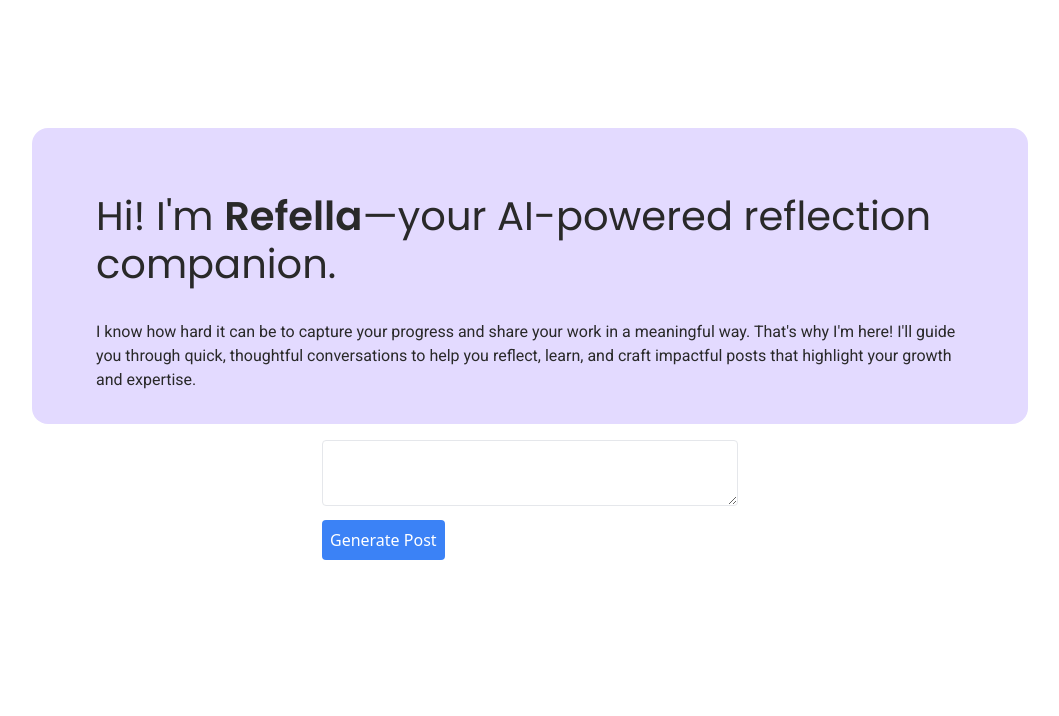
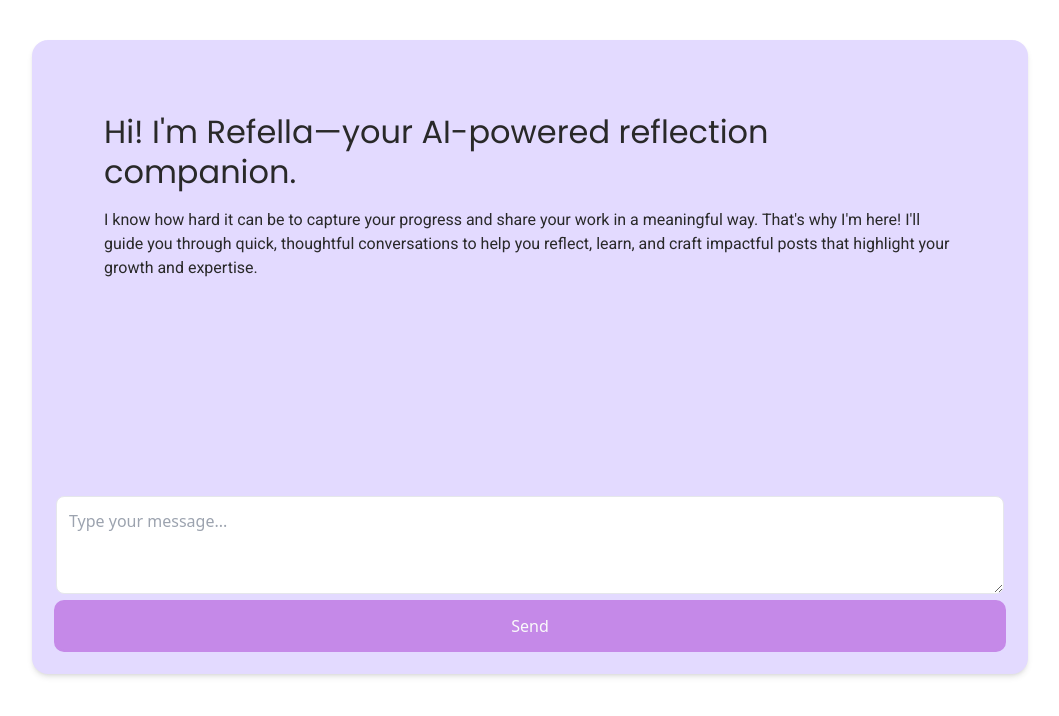
Before and after one commit to AnaDeCanha/refella, a Next.js app: page / in a window 1280 px wide. Shown: the top 716 px of the page, without its empty margins (110-1169 px from the left). Built offline with nearby package versions, Linux system fonts and the light colour scheme.

Commit message:
add chat simulation

```diff
--- a/app/components/Chatbox.tsx
+++ b/app/components/Chatbox.tsx
@@ -1,35 +1,124 @@
 "use client";
+import React, { useState } from "react";
 
-import { useState } from "react";
+const ChatBox: React.FC = () => {
+  const [conversation, setConversation] = useState<
+    { role: string; title: string; content: string }[]
+  >([
+    {
+      role: "ai",
+      title: "Welcome Message",
+      content:
+        "Hi! I'm Refella—your AI-powered reflection companion.\n\nI know how hard it can be to capture your progress and share your work in a meaningful way. That's why I'm here! I'll guide you through quick, thoughtful conversations to help you reflect, learn, and craft impactful posts that highlight your growth and expertise.",
+    },
+  ]);
+  const [lastMessage, setLastMessage] = useState<{
+    title: string;
+    content: string;
+  }>({
+    title: "Hi! I'm Refella—your AI-powered reflection companion.",
+    content:
+      "I know how hard it can be to capture your progress and share your work in a meaningful way. That's why I'm here! I'll guide you through quick, thoughtful conversations to help you reflect, learn, and craft impactful posts that highlight your growth and expertise.",
+  });
+  const [input, setInput] = useState("");
+  const [isLoading, setIsLoading] = useState(false);
+  const [error, setError] = useState("");
 
-const ChatBox = () => {
-  const [input, setInput] = useState("");
-  const [output, setOutput] = useState("");
+  // Mock AI response
+  const mockAIResponse = (userMessage: string) => {
+    if (userMessage.toLowerCase().includes("help")) {
+      return {
+        title: "Help Request",
+        content:
+          "Sure! Let's start by identifying your focus. What task or project would you like to reflect on?",
+      };
+    }
+    return {
+      title: "Follow-Up",
+      content: "Interesting! Can you elaborate on that?",
+    };
+  };
 
-  const handleSubmit = async () => {
-    const res = await fetch("/api/generatePost", {
-      method: "POST",
-      headers: { "Content-Type": "application/json" },
-      body: JSON.stringify({ prompt: input }),
-    });
-    const data = await res.json();
-    setOutput(data);
+  const handleSubmit = async (e: React.FormEvent) => {
+    e.preventDefault();
+
+    if (!input.trim()) {
+      setError("Message cannot be empty.");
+      return;
+    }
+
+    setError(""); // Clear error
+    setIsLoading(true);
+
+    // Add user message to the conversation history
+    const updatedConversation = [
+      ...conversation,
+      { role: "user", title: "User Input", content: input },
+    ];
+    setConversation(updatedConversation);
+
+    // Mock AI processing delay
+    setTimeout(() => {
+      const aiResponse = mockAIResponse(input);
+
+      // Add AI response to the conversation history
+      const finalConversation = [
+        ...updatedConversation,
+        { role: "ai", title: aiResponse.title, content: aiResponse.content },
+      ];
+
+      setConversation(finalConversation);
+
+      // Update only the last displayed message
+      setLastMessage(aiResponse);
+      setInput("");
+      setIsLoading(false);
+    }, 1000);
   };
 
   return (
-    <div className="p-4 max-w-md mx-auto">
+    <div className="bg-lightLila rounded-2xl shadow-md p-6 w-full max-w-[996px] mx-auto mt-10">
+      {/* Chat message */}
+      <div className="h-96 overflow-y-auto p-4">
+        <div className="p-8 rounded-2xl text-dark font-body text-body">
+          <h2 className="font-title text-subheadingMobile md:text-subheading text-dark mb-4">
+            {lastMessage.title}
+          </h2>
+          <p>{lastMessage.content}</p>
+        </div>
+        {isLoading && (
+          <div className="p-3 rounded-lg text-dark mt-4">Typing...</div>
+        )}
+      </div>
+
+      {/* Chat input */}
+      <form onSubmit={handleSubmit} className="flex flex-col mt-4">
+        <p
+          className={`text-red-500 mb-2 h-6 ${error ? "visible" : "invisible"}`}
+        >
+          {error}
+        </p>
         <textarea
-        className="w-full p-2 border rounded"
           value={input}
           onChange={(e) => setInput(e.target.value)}
+          onKeyDown={(e) => {
+            if (e.key === "Enter" && !e.shiftKey) {
+              e.preventDefault();
+              handleSubmit(e);
+            }
+          }}
+          placeholder="Type your message..."
+          className="flex-1 p-3 rounded-lg border border-lila-300 focus:outline-none focus:ring-2 focus:ring-lila resize-y"
+          rows={3}
         />
         <button
-        onClick={handleSubmit}
-        className="mt-2 p-2 bg-blue-500 text-white rounded"
+          type="submit"
+          disabled={isLoading}
+          className="bg-lila text-light p-3 mt-2 rounded-lg hover:bg-lila disabled:bg-gray-400 ring-2 ring-lila focus:outline-none"
         >
-        Generate Post
+          Send
         </button>
-      {output && <p className="mt-4 p-2 border">{output}</p>}
+      </form>
     </div>
   );
 };
--- a/app/components/MessageCard.tsx
+++ /dev/null
@@ -1,21 +0,0 @@
-"use client";
-import React from "react";
-
-const MessageCard: React.FC = () => {
-  return (
-    <div className="bg-lightLila rounded-2xl w-full max-w-[996px] mx-auto p-8 md:p-8 mt-32">
-      <h1 className="font-title text-titleMobile md:text-title text-dark py-6 md:p-8">
-        Hi! I&apos;m <strong>Refella</strong>—your AI-powered reflection
-        companion.
-      </h1>
-      <p className="font-body text-body text-dark px-8">
-        I know how hard it can be to capture your progress and share your work
-        in a meaningful way. That&apos;s why I&apos;m here! I&apos;ll guide you
-        through quick, thoughtful conversations to help you reflect, learn, and
-        craft impactful posts that highlight your growth and expertise.
-      </p>
-    </div>
-  );
-};
-
-export default MessageCard;
--- a/app/page.tsx
+++ b/app/page.tsx
@@ -1,11 +1,5 @@
 import ChatBox from "./components/Chatbox";
-import MessageCard from "./components/MessageCard";
 
 export default function Home() {
-  return (
-    <div>
-      <MessageCard />
-      <ChatBox />
-    </div>
-  );
+  return <ChatBox />;
 }
```
Lines whose indentation alone changed are shown as unchanged.
